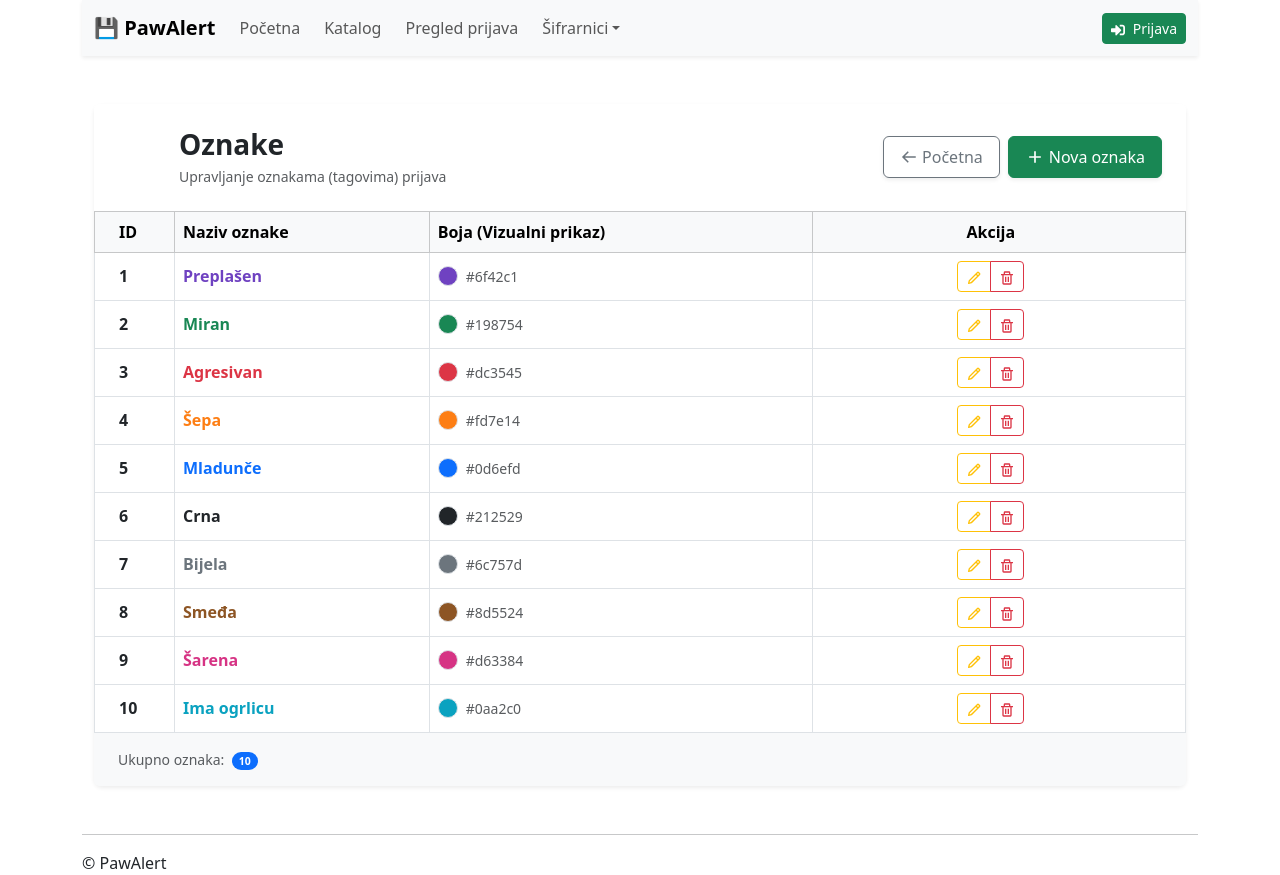
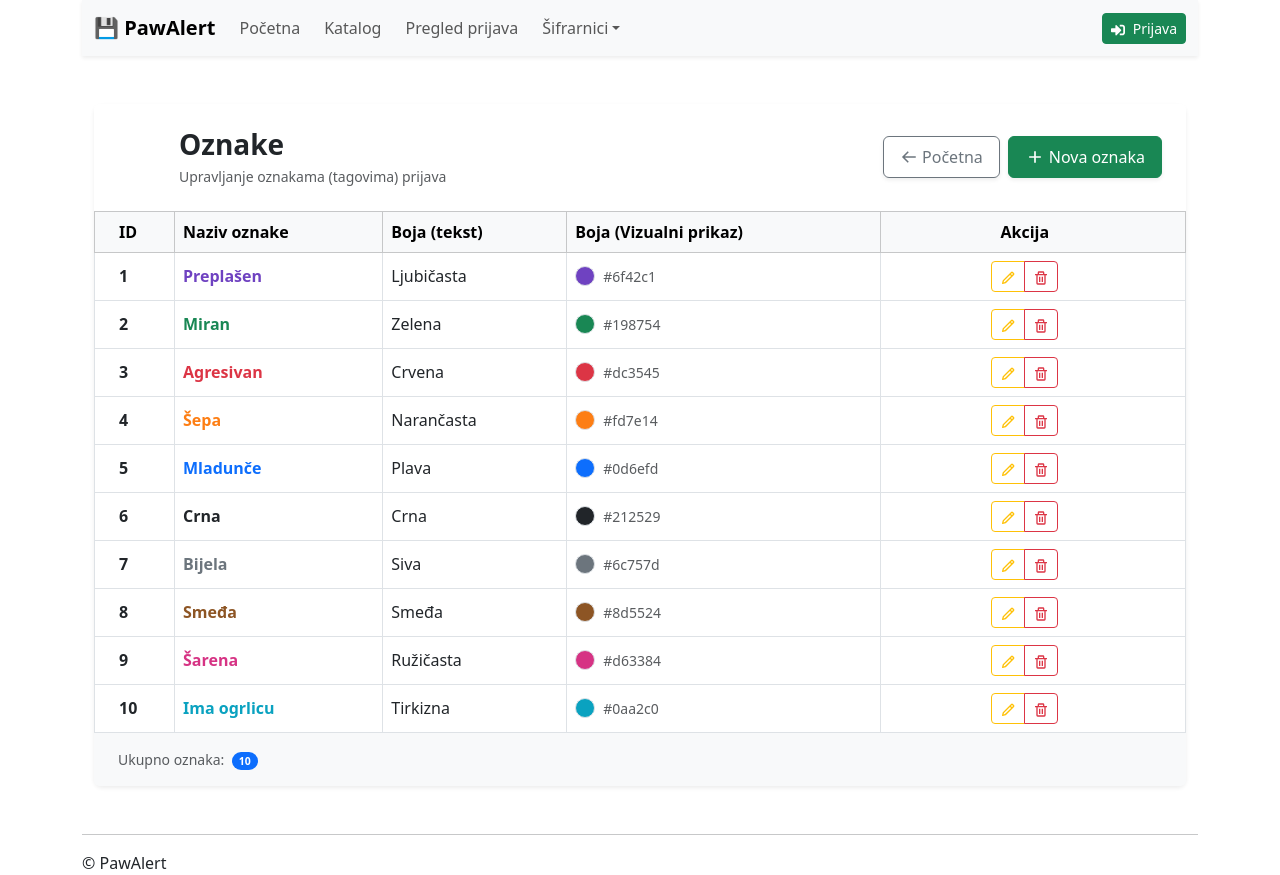
Before and after one commit to moritzanamaria/PawAlert, a React (Vite) app: page /oznake in a window 1280 px wide. Built offline with nearby package versions, Linux system fonts and the light colour scheme.

Commit message:
Prikaz imena boje u Oznake pregled

```diff
--- a/src/pages/Katalog.jsx
+++ b/src/pages/Katalog.jsx
@@ -1,6 +1,6 @@
 import { useState, useEffect } from "react";
 import { Link } from "react-router-dom";
-import { Container, Row, Col, Card, Badge } from "react-bootstrap";
+import { Container, Row, Col, Card } from "react-bootstrap";
 import prijaveService from "../services/prijave/prijaveService";
 import VrsteService from "../services/vrste/VrsteService";
 import TipService from "../services/tip/TipService";
--- a/src/pages/oznake/OznakePregled.jsx
+++ b/src/pages/oznake/OznakePregled.jsx
@@ -8,6 +8,25 @@ import { BiPlus, BiPencil, BiTrash, BiArrowBack } from "react-icons/bi";
 const toArray = (res) => {
   const data = Array.isArray(res) ? res : (res?.data ?? []);
   return Array.isArray(data) ? data : [];
+};
+
+const getImeBoje = (hex) => {
+  if (!hex) return "Nema boje";
+
+  const rjecnikBoja = {
+ "#6f42c1": "Ljubičasta",
+  "#198754": "Zelena",
+  "#dc3545": "Crvena",
+  "#fd7e14": "Narančasta",
+  "#0d6efd": "Plava",
+  "#212529": "Crna",
+  "#6c757d": "Siva",
+  "#8d5524": "Smeđa",
+  "#d63384": "Ružičasta",
+  "#0aa2c0": "Tirkizna"
+  };
+
+  return rjecnikBoja[hex.toLowerCase()] || "Prilagođena boja";
 };
 
 export default function OznakePregled() {
@@ -38,6 +57,8 @@ export default function OznakePregled() {
       console.error("Greška pri brisanju:", error);
     }
   }
+
+
 
   return (
     <Container className="my-5">
@@ -77,6 +98,7 @@ export default function OznakePregled() {
               <tr>
                 <th className="ps-4" style={{ width: "80px" }}>ID</th>
                 <th>Naziv oznake</th>
+                <th>Boja (tekst)</th>
                 <th>Boja (Vizualni prikaz)</th>
                 <th className="text-center pe-4" style={{ minWidth: "180px" }}>
                   Akcija
@@ -91,6 +113,11 @@ export default function OznakePregled() {
                     <td>
                       <span className="fw-bold" style={{ color: oznaka.boja || "inherit" }}>
                         {oznaka.naziv}
+                      </span>
+                    </td>
+                    <td>
+                      <span className="text-dark fw-medium">
+                        {getImeBoje(oznaka.boja)}
                       </span>
                     </td>
                     <td>
```
